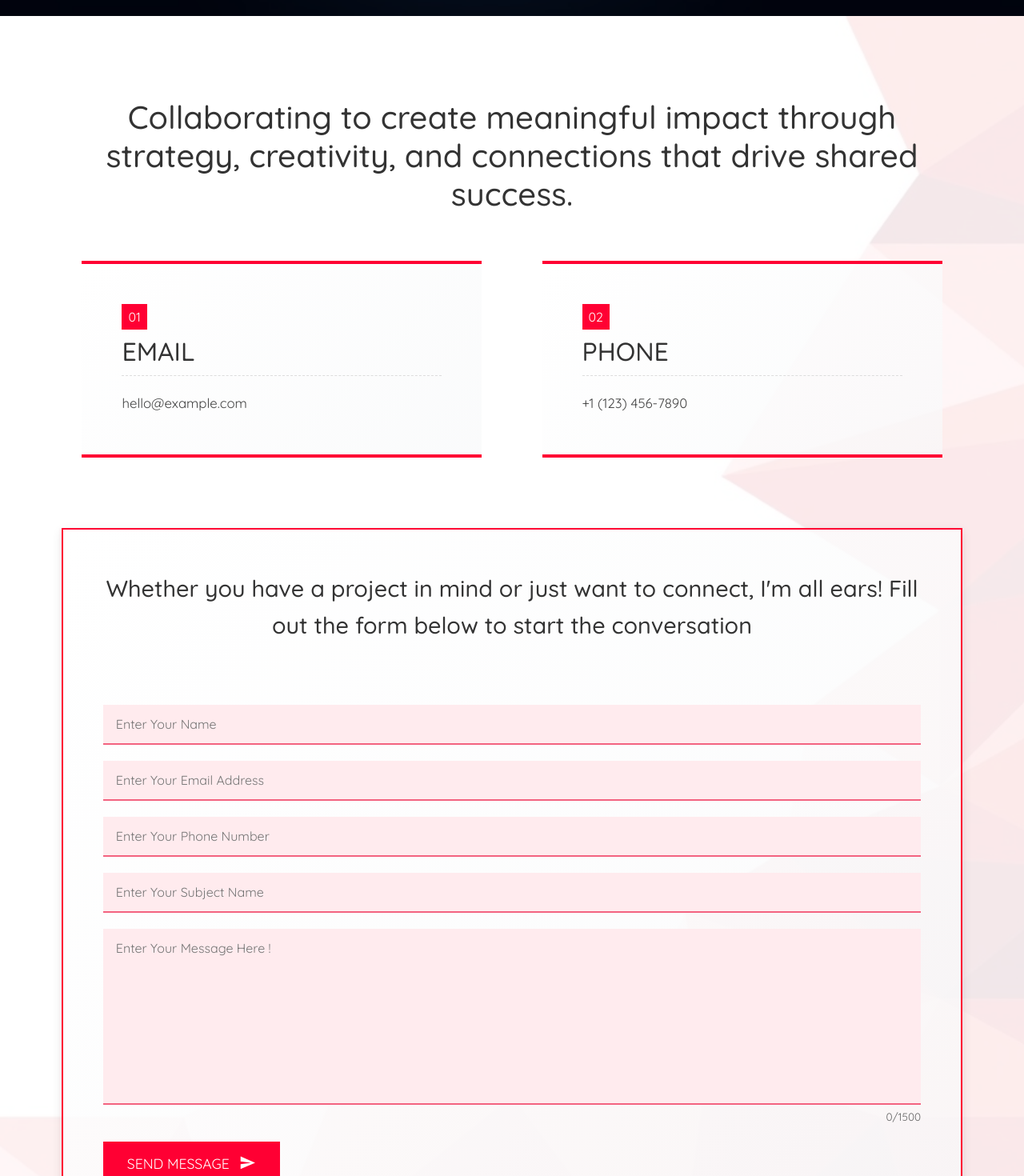
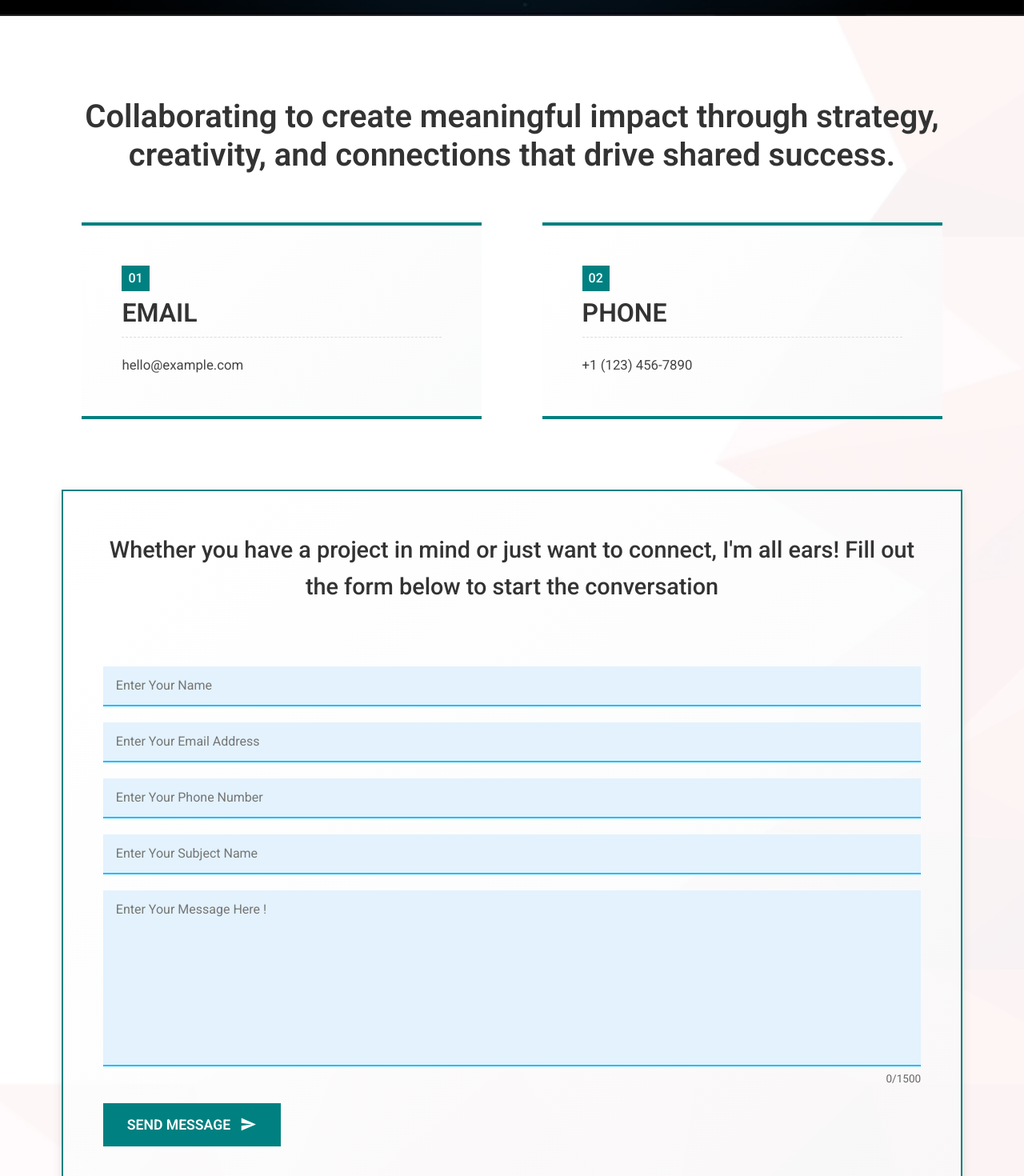
Before and after one commit to alymehroz512/AIML-PORTFOLIO-2, a React (Vite) app: page /contact in a window 1280 px wide. Shown: the part 780-2250 px from the top of the page at 80% size. Built offline with nearby package versions, Linux system fonts and the light colour scheme.

Commit message:
Contact Page is completed

```diff
--- a/src/styles/Contact.css
+++ b/src/styles/Contact.css
@@ -1,9 +1,10 @@
-@import url("https://fonts.googleapis.com/css2?family=Quicksand:wght@300;400;500;600;700&display=swap");
+@import url("https://fonts.googleapis.com/css2?family=Roboto:wght@300;400;500;600;700&display=swap");
 
 :root {
+  --neon: #00BFFF; /* Deep Sky Blue for hero accents */
+  --contact-accent: #008080; /* Teal for contact section (matching previous sections) */
+  --text: #333;
   --accent: #f5f5f5;
-  --text: #333;
-  --primary: #ff0033;
 }
 
 /* 🌌 Hero Section */
@@ -14,7 +15,7 @@
   background-repeat: no-repeat;
   min-height: 100vh;
   width: 100%;
-  font-family: "Quicksand", sans-serif;
+  font-family: "Roboto", sans-serif; /* Switched to Roboto for consistency */
   position: relative;
   display: flex;
   align-items: center;
@@ -50,12 +51,13 @@
 }
 
 .contact-subheading {
-  color: var(--primary);
+  color: var(--neon); /* Updated to match home page accent */
   font-size: clamp(2.2rem, 6vw, 6rem);
   text-transform: uppercase;
   margin-bottom: 10px;
   letter-spacing: 2px;
   line-height: 1.1;
+  font-weight: 700; /* Added for Roboto boldness */
 }
 
 /* 📱 Responsive Layouts */
@@ -88,14 +90,14 @@
   background-repeat: no-repeat;
   padding: clamp(60px, 8vw, 120px) clamp(4vw, 6vw, 10vw);
   position: relative;
-  font-family: "Quicksand", sans-serif;
+  font-family: "Roboto", sans-serif; /* Switched to Roboto for consistency */
 }
 
 .contact-section::before {
   content: "";
   position: absolute;
   inset: 0;
-  background: rgba(255, 255, 255, 0.9);
+  background: rgba(255, 255, 255, 0.95); /* Slightly more opaque white for better contrast with teal */
   z-index: 1;
 }
 
@@ -112,13 +114,14 @@
   font-size: clamp(1.5rem, 4vw, 2.5rem);
   margin-bottom: clamp(30px, 5vw, 60px);
   color: #333;
+  font-weight: 600; /* Added for Roboto */
 }
 
 /* 🧱 Contact Card */
 .contact-card {
   background: linear-gradient(135deg, rgba(255, 255, 255, 0.9), rgba(248, 249, 250, 0.7));
-  border-top: 4px solid var(--primary);
-  border-bottom: 4px solid var(--primary);
+  border-top: 4px solid var(--contact-accent); /* Updated to teal accent */
+  border-bottom: 4px solid var(--contact-accent); /* Updated to teal accent */
   padding: clamp(20px, 5vw, 50px);
   width: 100%;
   transition: all 0.3s ease;
@@ -130,7 +133,7 @@
 .contact-card:hover {
   background: rgba(255, 255, 255, 0.95);
   transform: translateX(10px);
-  box-shadow: 0 4px 12px rgba(255, 0, 51, 0.15);
+  box-shadow: 0 4px 12px rgba(0, 128, 128, 0.15); /* Updated to teal shadow */
 }
 
 .contact-header {
@@ -143,12 +146,13 @@
 }
 
 .contact-number {
-  background: var(--primary);
+  background: var(--contact-accent); /* Updated to teal accent */
   color: #fff;
   font-size: clamp(0.8rem, 1.5vw, 1rem);
   padding: 4px 8px;
   margin-bottom: 8px;
   display: inline-block;
+  font-weight: 500; /* Added for Roboto */
 }
 
 .contact-title {
@@ -156,6 +160,7 @@
   font-size: clamp(1.2rem, 3.5vw, 2rem);
   text-transform: uppercase;
   margin: 0;
+  font-weight: 600; /* Added for Roboto */
 }
 
 .contact-body p {
@@ -163,6 +168,7 @@
   font-size: clamp(0.95rem, 2.2vw, 1.05rem);
   line-height: 1.7;
   margin: 0;
+  font-weight: 400; /* Added for Roboto */
 }
 
 /* 📝 Contact Form */
@@ -174,14 +180,14 @@
   margin-left: auto;
   margin-right: auto;
   background: linear-gradient(135deg, rgba(255, 255, 255, 0.9), rgba(248, 249, 250, 0.7));
-  border: 2px solid var(--primary);
+  border: 2px solid var(--contact-accent); /* Updated to teal accent */
   padding: clamp(30px, 5vw, 50px);
   box-shadow: 0 4px 12px rgba(0, 0, 0, 0.1);
   transition: box-shadow 0.3s ease, transform 0.3s ease;
 }
 
 .form-container:hover {
-  box-shadow: 0 8px 25px rgba(255, 0, 51, 0.2);
+  box-shadow: 0 8px 25px rgba(0, 128, 128, 0.2); /* Updated to teal shadow */
   transform: translateY(-5px);
 }
 
@@ -195,6 +201,7 @@
   margin-bottom: clamp(40px, 6vw, 80px);
   color: #333;
   line-height: 1.6;
+  font-weight: 500; /* Added for Roboto */
 }
 
 .contact-form {
@@ -214,17 +221,18 @@
   border-top: none;
   border-left: none;
   border-right: none;
-  border-bottom: 2px solid #f36380;
+  border-bottom: 2px solid #00BFFF; /* Updated to blue for focus/input border */
   font-size: 1rem;
   transition: border-bottom-color 0.3s ease;
-  font-family: "Quicksand", sans-serif;
-  background-color: #ffebee;
+  font-family: "Roboto", sans-serif; /* Updated to Roboto */
+  background-color: #E3F2FD; /* Light blue bg for harmony */
+  font-weight: 400; /* Added for Roboto */
 }
 
 .form-input:focus,
 .form-textarea:focus {
   outline: none;
-  border-bottom-color: var(--primary);
+  border-bottom-color: var(--neon);
 }
 
 .form-textarea {
@@ -236,24 +244,26 @@
   font-size: 0.85rem;
   color: #666;
   margin-top: 5px;
+  font-weight: 400; /* Added for Roboto */
 }
 
 .form-submit {
-  background: var(--primary);
+  background: var(--contact-accent); /* Updated to teal accent */
   color: #fff;
   padding: 14px 30px;
   border: none;
   font-size: 1.1rem;
   transition: background 0.3s ease;
-  font-family: "Quicksand", sans-serif;
+  font-family: "Roboto", sans-serif; /* Updated to Roboto */
   align-self: flex-start;
   display: flex;
   align-items: center;
   gap: 8px;
+  font-weight: 600; /* Added for Roboto */
 }
 
 .form-submit:hover {
-  background: #cc0026;
+  background: #006666; /* Darker teal for hover */
 }
 
 .send-icon {
```
Also changed, not shown: src/assets/ContactHero.jpg.
